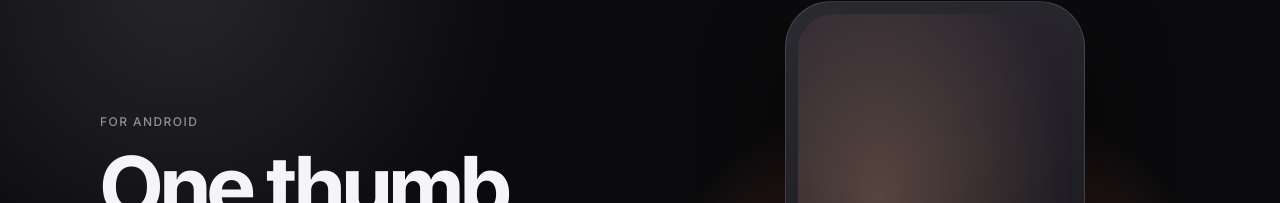
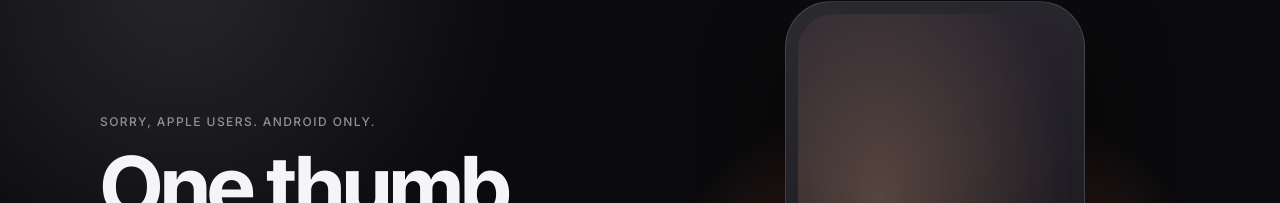
Before and after one commit to thumbdeckapp/thumbdeckapp.github.io, a plain HTML site: page index.html in a window 1280 px wide. Shown: the part 149-352 px from the top of the page. Drawn offline with Linux system fonts and the light colour scheme.

Commit message:
Hero eyebrow: Sorry, Apple users. Android only.
Co-Authored-By: Claude Opus 5.5 <noreply@anthropic.com>
Claude-Session: https://claude.ai/code/session_01XcuuN1sJfdH5dybYmMxj7D

```diff
--- a/index.html
+++ b/index.html
@@ -197,7 +197,7 @@ footer .sp{margin-left:auto}
 <main id="top">
   <div class="wrap hero">
     <div>
-      <div class="eyebrow rv">For Android</div>
+      <div class="eyebrow rv">Sorry, Apple users. Android only.</div>
       <h1 class="rv d1">One thumb.<br>Every video.</h1>
       <p class="lead rv d2">Rewind, skip and change volume in Reels and Shorts without letting go of your phone.</p>
       <div class="cta rv d3">
```
